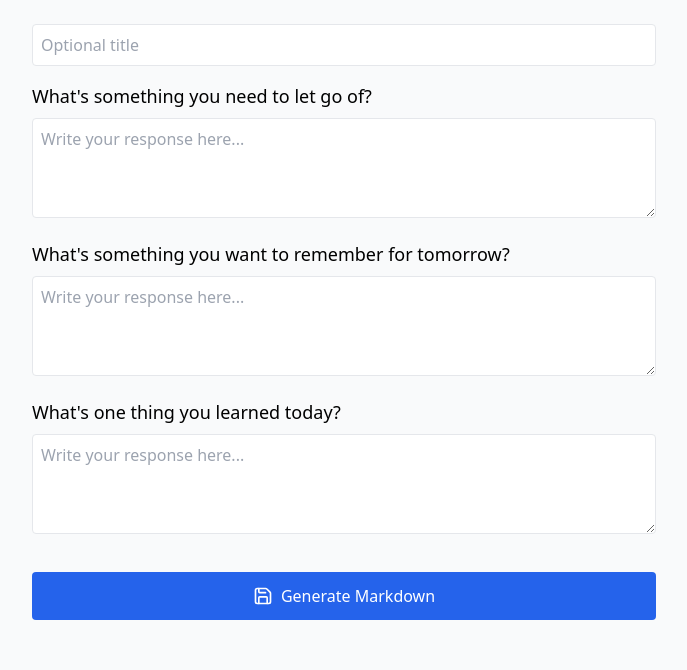
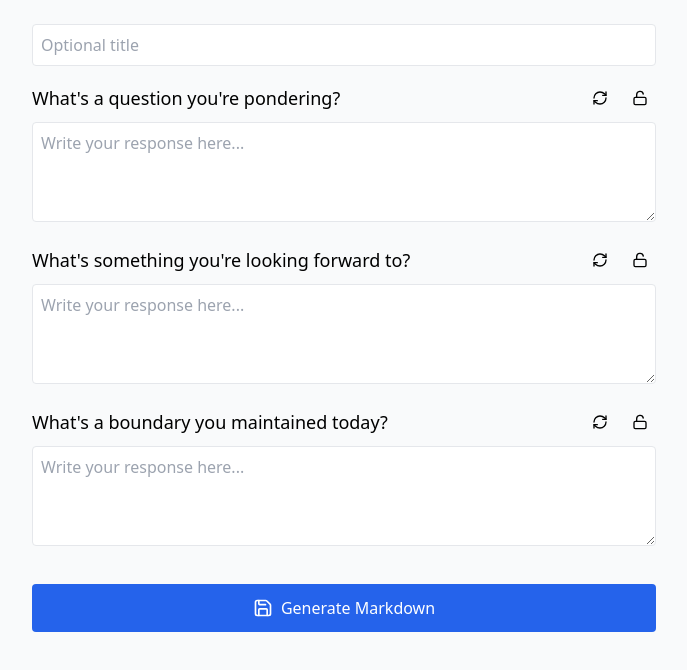
Before and after one commit to nickmjones/aided-journaling, a React (Vite) app: page / in a window 1280 px wide. Shown: the top 670 px of the page, without its empty margins (296-983 px from the left). Built offline with nearby package versions, Linux system fonts and the light colour scheme.

Commit message:
Adds ability to lock and/or re-roll prompts

```diff
--- a/src/components/JournalApp.jsx
+++ b/src/components/JournalApp.jsx
@@ -1,6 +1,6 @@
-import React, { useState, useEffect } from 'react';
+import { useState, useEffect } from 'react';
 import { AlertDialog, AlertDialogAction, AlertDialogCancel, AlertDialogContent, AlertDialogDescription, AlertDialogFooter, AlertDialogHeader, AlertDialogTitle, AlertDialogTrigger } from '../components/ui/alert-dialog';
-import { Save } from 'lucide-react';
+import { Save, Lock, Unlock, RefreshCw } from 'lucide-react';
 
 const prompts = [
   "What made you smile today?",
@@ -39,25 +39,50 @@ const JournalApp = () => {
   const [title, setTitle] = useState('');
   const [answers, setAnswers] = useState(['', '', '']);
   const [selectedPrompts, setSelectedPrompts] = useState([]);
+  const [lockedPrompts, setLockedPrompts] = useState([false, false, false]);
   const [hasChanges, setHasChanges] = useState(false);
+
+  // Get a random prompt that isn't already selected
+  const getNewPrompt = (currentPrompts) => {
+    const availablePrompts = prompts.filter(prompt => !currentPrompts.includes(prompt));
+    return availablePrompts[Math.floor(Math.random() * availablePrompts.length)];
+  };
+
+  // Re-roll a specific prompt
+  const rerollPrompt = (index) => {
+    if (!lockedPrompts[index]) {
+      const newPrompts = [...selectedPrompts];
+      newPrompts[index] = getNewPrompt(newPrompts);
+      setSelectedPrompts(newPrompts);
+      setHasChanges(true);
+    }
+  };
+
+  // Toggle lock state for a prompt
+  const toggleLock = (index) => {
+    const newLocks = [...lockedPrompts];
+    newLocks[index] = !newLocks[index];
+    setLockedPrompts(newLocks);
+  };
 
   // Generate three random prompts on initial load
   useEffect(() => {
-    const getRandomPrompts = () => {
-      const shuffled = [...prompts].sort(() => 0.5 - Math.random());
-      return shuffled.slice(0, 3);
-    };
-    setSelectedPrompts(getRandomPrompts());
+    const initialPrompts = [];
+    for (let i = 0; i < 3; i++) {
+      initialPrompts.push(getNewPrompt(initialPrompts));
+    }
+    setSelectedPrompts(initialPrompts);
   }, []);
 
   // Load from localStorage on mount
   useEffect(() => {
     const savedEntry = localStorage.getItem('journalEntry');
     if (savedEntry) {
-      const { title, answers, prompts } = JSON.parse(savedEntry);
+      const { title, answers, prompts, locks } = JSON.parse(savedEntry);
       setTitle(title);
       setAnswers(answers);
       setSelectedPrompts(prompts);
+      if (locks) setLockedPrompts(locks);
     }
   }, []);
 
@@ -67,10 +92,11 @@ const JournalApp = () => {
       localStorage.setItem('journalEntry', JSON.stringify({
         title,
         answers,
-        prompts: selectedPrompts
+        prompts: selectedPrompts,
+        locks: lockedPrompts
       }));
     }
-  }, [title, answers, selectedPrompts, hasChanges]);
+  }, [title, answers, selectedPrompts, hasChanges, lockedPrompts]);
 
   // Handle input changes
   const handleChange = (index, value) => {
@@ -147,7 +173,24 @@ const JournalApp = () => {
 
         {selectedPrompts.map((prompt, index) => (
           <div key={index} className="space-y-2">
-            <label className="block text-lg font-medium">{prompt}</label>
+            <div className="flex items-center gap-2">
+              <label className="flex-1 text-lg font-medium">{prompt}</label>
+              <button
+                onClick={() => rerollPrompt(index)}
+                className={`p-2 rounded hover:bg-gray-100 transition-colors ${lockedPrompts[index] ? 'opacity-50 cursor-not-allowed' : ''}`}
+                disabled={lockedPrompts[index]}
+                title={lockedPrompts[index] ? "Unlock to re-roll" : "Get new prompt"}
+              >
+                <RefreshCw className="w-4 h-4" />
+              </button>
+              <button
+                onClick={() => toggleLock(index)}
+                className={`p-2 rounded hover:bg-gray-100 transition-colors ${lockedPrompts[index] ? 'text-blue-600' : ''}`}
+                title={lockedPrompts[index] ? "Unlock prompt" : "Lock prompt"}
+              >
+                {lockedPrompts[index] ? <Lock className="w-4 h-4" /> : <Unlock className="w-4 h-4" />}
+              </button>
+            </div>
             <textarea
               value={answers[index]}
               onChange={(e) => handleChange(index, e.target.value)}
```
